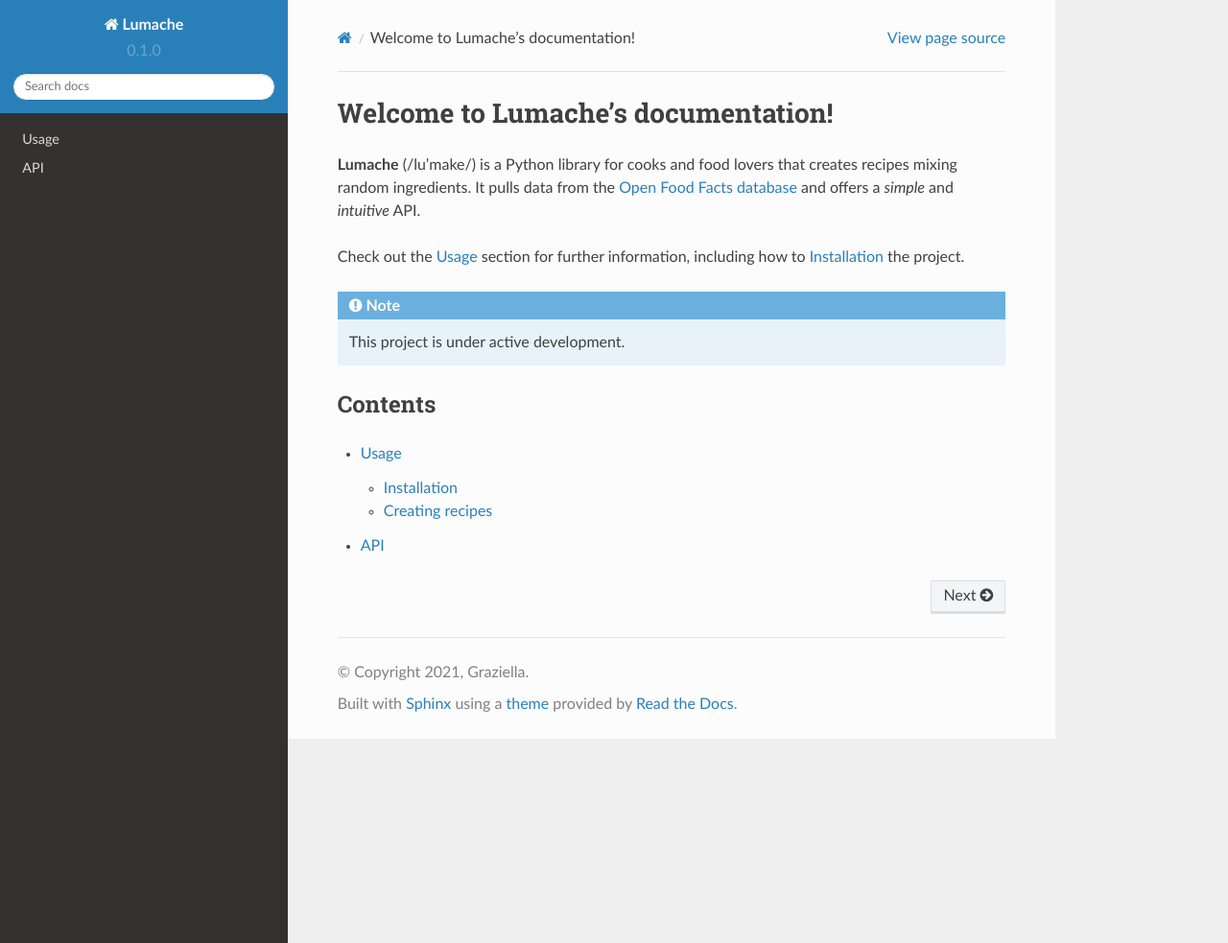
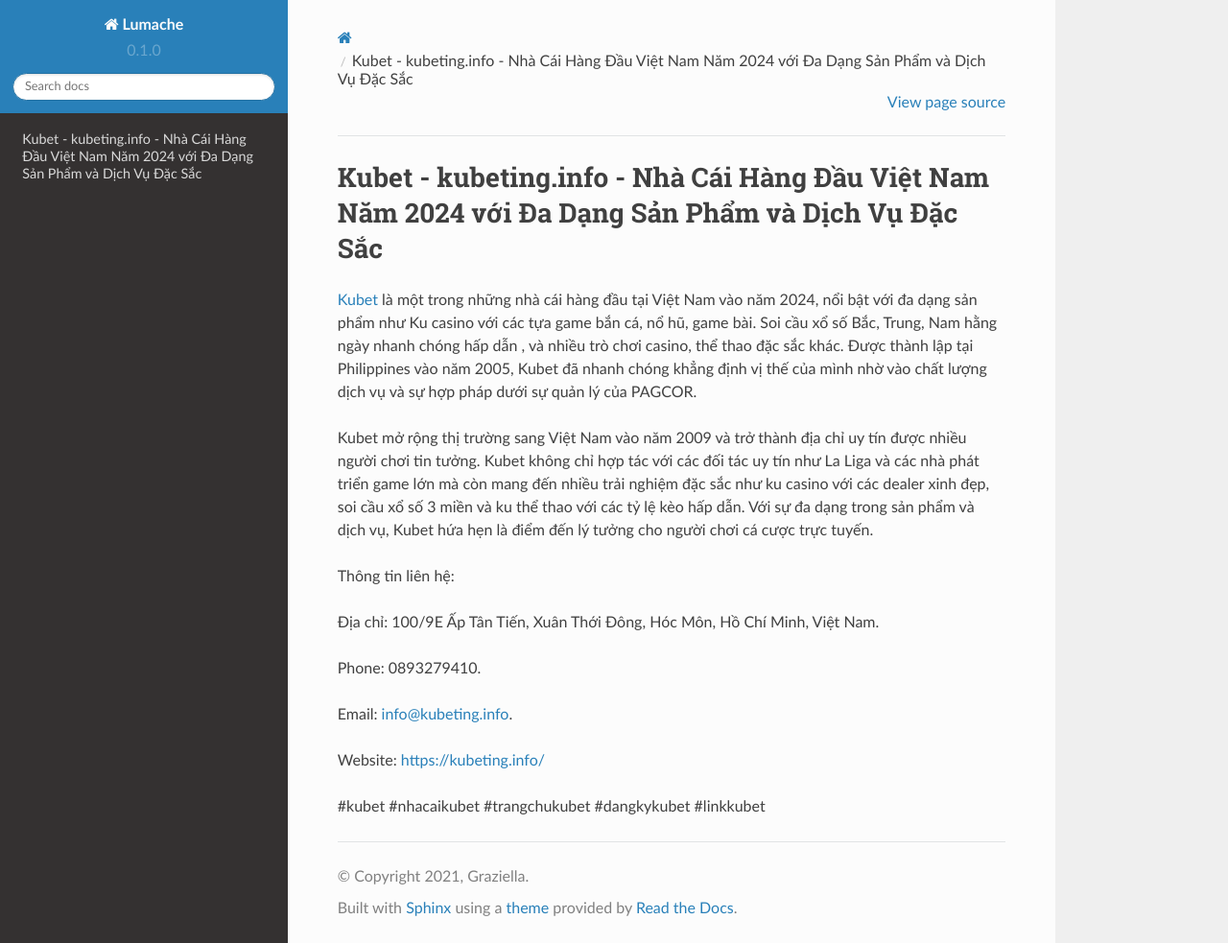
Before and after one commit to nhattuong947/kubetinginfo, a Sphinx documentation site: the page built from docs/source/index.rst, in a window 1280 px wide and 983 px high. Shown: the whole window at 96% size. Built offline with Sphinx 7.4.7 and the Read the Docs theme 2.0.0, drawn with Linux system fonts in a browser that asks for light colours.

Commit message:
Update index.rst

```diff
--- a/docs/source/index.rst
+++ b/docs/source/index.rst
@@ -1,22 +1,18 @@
-Welcome to Lumache's documentation!
+Kubet - kubeting.info - Nhà Cái Hàng Đầu Việt Nam Năm 2024 với Đa Dạng Sản Phẩm và Dịch Vụ Đặc Sắc
 ===================================
 
-**Lumache** (/lu'make/) is a Python library for cooks and food lovers
-that creates recipes mixing random ingredients.
-It pulls data from the `Open Food Facts database <https://world.openfoodfacts.org/>`_
-and offers a *simple* and *intuitive* API.
+`Kubet <https://kubeting.info/>`_ là một trong những nhà cái hàng đầu tại Việt Nam vào năm 2024, nổi bật với đa dạng sản phẩm như Ku casino với các tựa game bắn cá, nổ hũ, game bài. Soi cầu xổ số Bắc, Trung, Nam hằng ngày nhanh chóng hấp dẫn , và nhiều trò chơi casino, thể thao đặc sắc khác. Được thành lập tại Philippines vào năm 2005, Kubet đã nhanh chóng khẳng định vị thế của mình nhờ vào chất lượng dịch vụ và sự hợp pháp dưới sự quản lý của PAGCOR.
 
-Check out the :doc:`usage` section for further information, including
-how to :ref:`installation` the project.
+Kubet mở rộng thị trường sang Việt Nam vào năm 2009 và trở thành địa chỉ uy tín được nhiều người chơi tin tưởng. Kubet không chỉ hợp tác với các đối tác uy tín như La Liga và các nhà phát triển game lớn mà còn mang đến nhiều trải nghiệm đặc sắc như ku casino với các dealer xinh đẹp, soi cầu xổ số 3 miền và ku thể thao với các tỷ lệ kèo hấp dẫn. Với sự đa dạng trong sản phẩm và dịch vụ, Kubet hứa hẹn là điểm đến lý tưởng cho người chơi cá cược trực tuyến.
 
-.. note::
+Thông tin liên hệ:
 
-   This project is under active development.
+Địa chỉ: 100/9E Ấp Tân Tiến, Xuân Thới Đông, Hóc Môn, Hồ Chí Minh, Việt Nam.
 
-Contents
---------
+Phone: 0893279410.
 
-.. toctree::
+Email: info@kubeting.info.
 
-   usage
-   api
+Website: https://kubeting.info/
+
+#kubet #nhacaikubet #trangchukubet #dangkykubet #linkkubet
```
